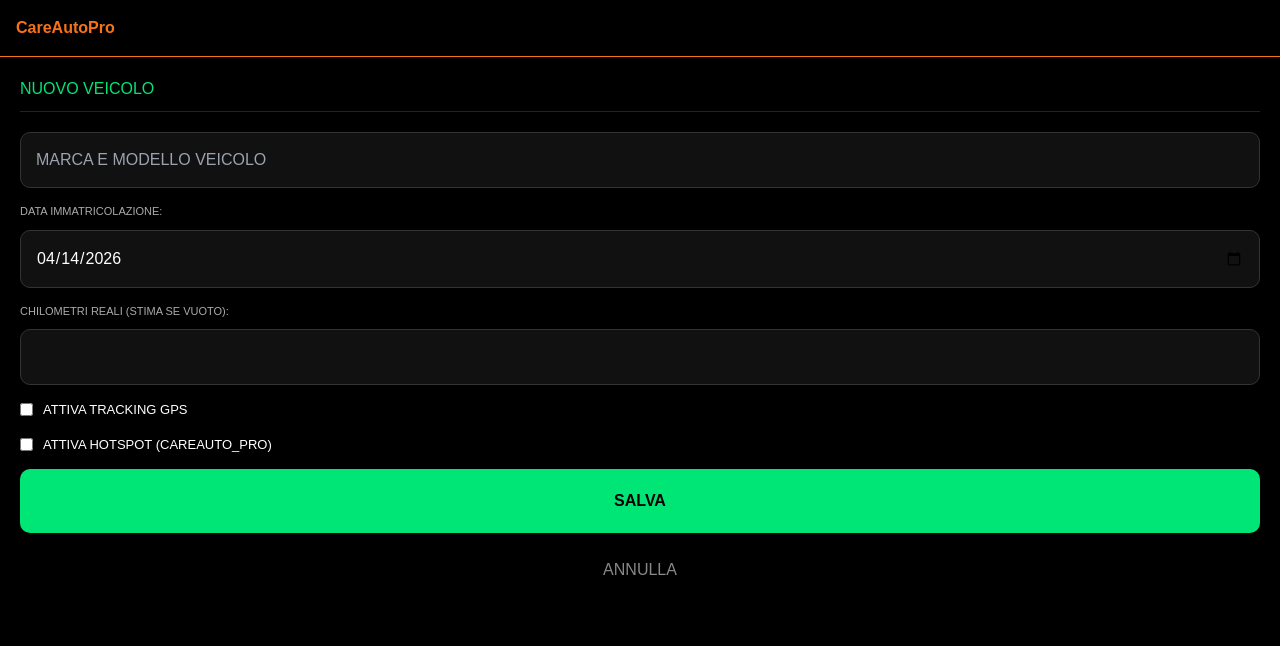
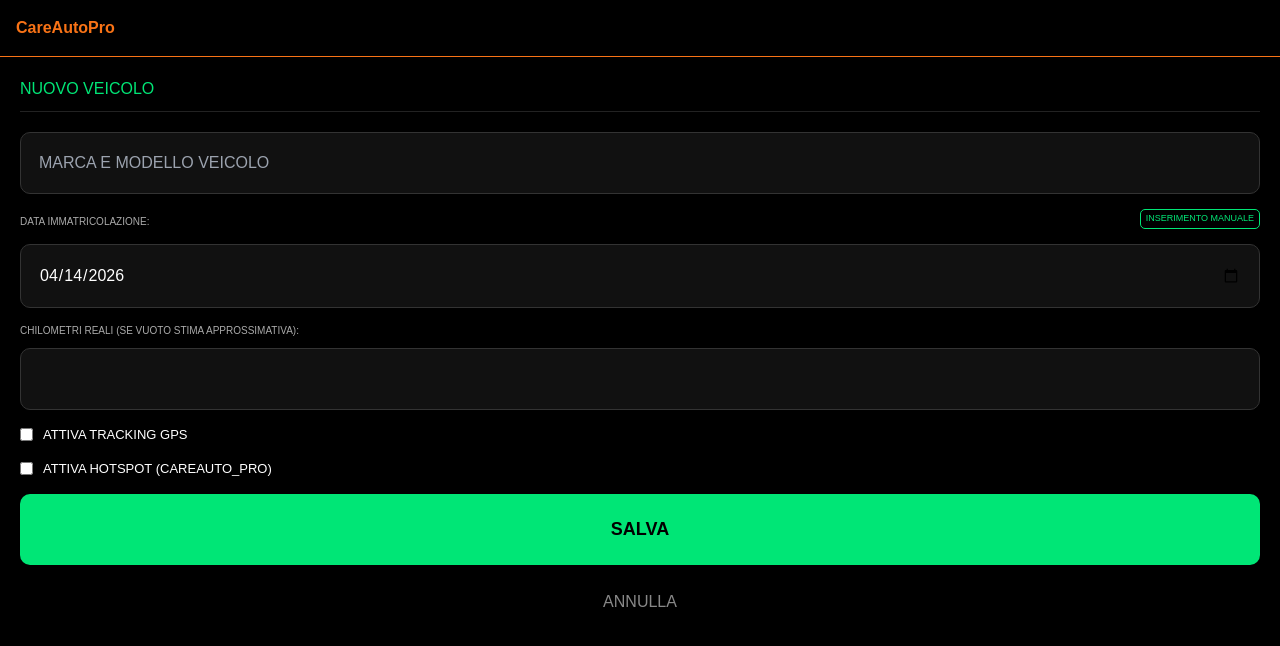
Before and after one commit to cirellapietro/careautopro-contenitore, a Next.js app: page /dashboard in a window 1280 px wide. Both pictures are taken after a click on the button "🚗 GESTISCI VEICOLO". Shown: the top 646 px of the page. Built offline with nearby package versions, Linux system fonts and the light colour scheme.

Commit message:
UI: Hybrid Date Selector (Calendar/Manual) for Automotive compatibility

```diff
--- a/src/app/dashboard/page.tsx
+++ b/src/app/dashboard/page.tsx
@@ -3,42 +3,26 @@ import React, { useState } from 'react';
 
 export default function Dashboard() {
   const [view, setView] = useState('main');
+  const [useManualDate, setUseManualDate] = useState(false);
   const today = new Date().toISOString().split('T')[0];
 
   const [vehicleData, setVehicleData] = useState({
     brandModel: '',
-    year: today,
+    fullDate: today,
+    day: new Date().getDate().toString(),
+    month: (new Date().getMonth() + 1).toString(),
+    year: new Date().getFullYear().toString(),
     km: '',
     trackGps: false,
     trackHotspot: false
   });
 
-  const [settings, setSettings] = useState({ hideMaintWarning: false });
+  const saveVehicle = () => {
+    const finalDate = useManualDate
+      ? `${vehicleData.year}-${vehicleData.month.padStart(2, '0')}-${vehicleData.day.padStart(2, '0')}`
+      : vehicleData.fullDate;
 
-  // Funzione per generare interventi automatici (Simulazione ricerca internet)
-  const generateMaintenance = (model, km) => {
-    alert("RICERCA INTERVENTI PERIODICI PER " + model.toUpperCase() + " IN CORSO...");
-    const baseKm = parseInt(km) || 0;
-    const interventi = [
-      { tipo: "CAMBIO OLIO", km: baseKm + 15000 },
-      { tipo: "CINGHIA DISTRIBUZIONE", km: baseKm + 100000 },
-      { tipo: "FILTRO ABITACOLO", km: baseKm + 20000 }
-    ];
-    return interventi;
-  };
-
-  const saveVehicle = () => {
-    const finalKm = vehicleData.km || "STIMATI";
-    const interventi = generateMaintenance(vehicleData.brandModel, vehicleData.km);
-
-    alert("INTERVENTI GENERATI AUTOMATICAMENTE PER " + vehicleData.brandModel.toUpperCase());
-
-    if (!settings.hideMaintWarning) {
-      const check = confirm("HO GENERATO GLI INTERVENTI AUTOMATICI. VUOI AGGIORNARE EVENTUALI LAVORI GIÀ EFFETTUATI A KM DIVERSI?\n\n(OK PER AGGIORNARE / ANNULLA PER PROSEGUIRE)");
-      if (check) {
-        alert("APERTURA STORICO INTERVENTI...");
-      }
-    }
+    alert("VEICOLO SALVATO: " + vehicleData.brandModel.toUpperCase());
     setView('main');
   };
 
@@ -54,20 +38,33 @@ export default function Dashboard() {
             onChange={e => setVehicleData({...vehicleData, brandModel: e.target.value.toUpperCase()})}
           />
 
-          <label style={labelStyle}>DATA IMMATRICOLAZIONE:</label>
-          <input
-            type="date"
-            value={vehicleData.year}
-            style={inputStyle}
-            onChange={e => setVehicleData({...vehicleData, year: e.target.value})}
-          />
+          <div style={{ display: 'flex', justifyContent: 'space-between', alignItems: 'center' }}>
+            <label style={labelStyle}>DATA IMMATRICOLAZIONE:</label>
+            <button
+              onClick={() => setUseManualDate(!useManualDate)}
+              style={{ fontSize: '9px', color: '#00E676', background: 'none', border: '1px solid #00E676', borderRadius: '5px', padding: '2px 5px' }}
+            >
+              {useManualDate ? "USA CALENDARIO" : "INSERIMENTO MANUALE"}
+            </button>
+          </div>
 
-          <label style={labelStyle}>CHILOMETRI REALI (STIMA SE VUOTO):</label>
-          <input
-            type="number"
-            style={inputStyle}
-            onChange={e => setVehicleData({...vehicleData, km: e.target.value})}
-          />
+          {useManualDate ? (
+            <div style={{ display: 'flex', gap: '5px' }}>
+              <input type="number" placeholder="GG" style={dateInput} onChange={e => setVehicleData({...vehicleData, day: e.target.value})} />
+              <input type="number" placeholder="MM" style={dateInput} onChange={e => setVehicleData({...vehicleData, month: e.target.value})} />
+              <input type="number" placeholder="AAAA" style={{...dateInput, flex: 2}} onChange={e => setVehicleData({...vehicleData, year: e.target.value})} />
+            </div>
+          ) : (
+            <input
+              type="date"
+              value={vehicleData.fullDate}
+              style={inputStyle}
+              onChange={e => setVehicleData({...vehicleData, fullDate: e.target.value})}
+            />
+          )}
+
+          <label style={labelStyle}>CHILOMETRI REALI (SE VUOTO STIMA APPROSSIMATIVA):</label>
+          <input type="number" style={inputStyle} onChange={e => setVehicleData({...vehicleData, km: e.target.value})} />
 
           <div style={checkRow}>
             <input type="checkbox" id="gps" onChange={e => setVehicleData({...vehicleData, trackGps: e.target.checked})} />
@@ -91,19 +88,19 @@ export default function Dashboard() {
       <h2 style={{ color: '#00E676' }}>CARE AUTO PRO</h2>
       <div style={{ display: 'grid', gridTemplateColumns: '1fr 1fr', gap: '15px', marginTop: '20px' }}>
         <button onClick={() => setView('add_vehicle')} style={btnStyle}>🚗 GESTISCI VEICOLO</button>
-        <button onClick={() => alert("MOSTRA STORICO INTERVENTI GENERATI")} style={btnStyle}>🛠️ MANUTENZIONE</button>
+        <button onClick={() => alert("MOSTRA STORICO")} style={btnStyle}>🛠️ MANUTENZIONE</button>
       </div>
     </div>
   );
 }
 
-// STILI IN MAIUSCOLO E OTTIMIZZATI
 const containerStyle = { padding: '20px', backgroundColor: '#000', minHeight: '100vh', color: '#fff', textTransform: 'uppercase' };
 const headerStyle = { color: '#00E676', borderBottom: '1px solid #222', paddingBottom: '10px' };
 const formStyle = { display: 'flex', flexDirection: 'column', gap: '15px', marginTop: '20px' };
-const inputStyle = { padding: '15px', borderRadius: '10px', border: '1px solid #333', background: '#111', color: '#fff', fontSize: '16px', textTransform: 'uppercase' };
-const labelStyle = { fontSize: '11px', color: '#aaa', marginBottom: '-5px' };
+const inputStyle = { padding: '18px', borderRadius: '10px', border: '1px solid #333', background: '#111', color: '#fff', fontSize: '16px', textTransform: 'uppercase' };
+const dateInput = { ...inputStyle, flex: 1, textAlign: 'center', padding: '15px 5px' };
+const labelStyle = { fontSize: '10px', color: '#aaa', marginBottom: '-5px' };
 const checkRow = { display: 'flex', alignItems: 'center', gap: '10px', fontSize: '13px' };
-const btnStyle = { padding: '20px', backgroundColor: '#151515', border: '1px solid #333', borderRadius: '15px', color: '#fff', fontWeight: 'bold', fontSize: '12px' };
-const saveBtn = { padding: '20px', backgroundColor: '#00E676', border: 'none', borderRadius: '10px', color: '#000', fontWeight: 'bold', fontSize: '16px' };
+const btnStyle = { padding: '20px', backgroundColor: '#151515', border: '1px solid #333', borderRadius: '15px', color: '#fff', fontWeight: 'bold' };
+const saveBtn = { padding: '22px', backgroundColor: '#00E676', border: 'none', borderRadius: '10px', color: '#000', fontWeight: 'bold', fontSize: '18px' };
 const cancelBtn = { background: 'none', border: 'none', color: '#888', marginTop: '10px' };
--- a/src/app/page.tsx
+++ b/src/app/page.tsx
@@ -1,70 +1,16 @@
-'use client';
+export default function Landing() {
+  return (
+    <div style={{ backgroundColor: '#000', color: '#fff', height: '100vh', display: 'flex', flexDirection: 'column', alignItems: 'center', justifyContent: 'center', textAlign: 'center', padding: '20px', textTransform: 'uppercase' }}>
+      <h1 style={{ color: '#00E676' }}>CARE AUTO PRO</h1>
+      <p style={{ fontSize: '14px', marginBottom: '30px' }}>GESTIONE INTELLIGENTE FLOTTA E MANUTENZIONE</p>
 
-import { useState, useEffect } from 'react';
-import { useRouter } from 'next/navigation';
-import { Button } from '@/components/ui/button';
-import { Download, Smartphone } from 'lucide-react';
+      <a href="/dashboard" style={{ padding: '20px 40px', backgroundColor: '#00E676', color: '#000', borderRadius: '50px', fontWeight: 'bold', textDecoration: 'none' }}>
+        ACCEDI ALLA PWA
+      </a>
 
-// Content object updated with new text
-const content = {
-  it: {
-    title: 'Benvenuto',
-    subtitle: 'Gestione Intelligente Veicoli',
-    button_text: 'Vai alla Dashboard',
-    apk_button: 'Scarica APK',
-    ios_button: 'Installa su iOS',
-  },
-  en: {
-    title: 'Welcome',
-    subtitle: 'Intelligent Vehicle Management',
-    button_text: 'Go to Dashboard',
-    apk_button: 'Download APK',
-    ios_button: 'Install on iOS',
-  }
-};
-
-export default function LandingPage() {
-  const router = useRouter();
-  const [lang, setLang] = useState<'it' | 'en'>('en');
-
-  useEffect(() => {
-    // Basic language detection to select content
-    const language = navigator.language.split('-')[0];
-    if (language === 'it') {
-      setLang('it');
-    }
-  }, []);
-
-  const t = content[lang];
-
-  return (
-    <main className="flex flex-col items-center justify-center min-h-screen bg-slate-900 text-white p-6">
-      <h1 className="text-4xl font-bold">{t.title}</h1>
-      <h2 className="text-xl text-slate-300 mt-2 mb-8">{t.subtitle}</h2>
-
-      <div className="flex flex-col gap-4 w-full max-w-xs">
-        <Button
-          onClick={() => router.push('/dashboard')}
-          className="bg-orange-500 hover:bg-orange-600 text-white font-bold py-4 px-6 rounded-lg text-lg"
-        >
-          {t.button_text}
-        </Button>
-
-        <Button
-          className="bg-green-600 hover:bg-green-700 text-white font-bold py-4 px-6 rounded-lg text-lg flex items-center justify-center gap-2"
-        >
-          <Download className="h-5 w-5" />
-          {t.apk_button}
-        </Button>
-
-        <Button
-          className="bg-blue-600 hover:bg-blue-700 text-white font-bold py-4 px-6 rounded-lg text-lg flex items-center justify-center gap-2"
-        >
-          <Smartphone className="h-5 w-5" />
-          {t.ios_button}
-        </Button>
+      <div style={{ marginTop: '40px', fontSize: '10px', color: '#444' }}>
+        DOMINI REGISTRATI: REGISTER.IT | POWERED BY ROMATAXIHUB
       </div>
-
-    </main>
+    </div>
   );
 }
```
